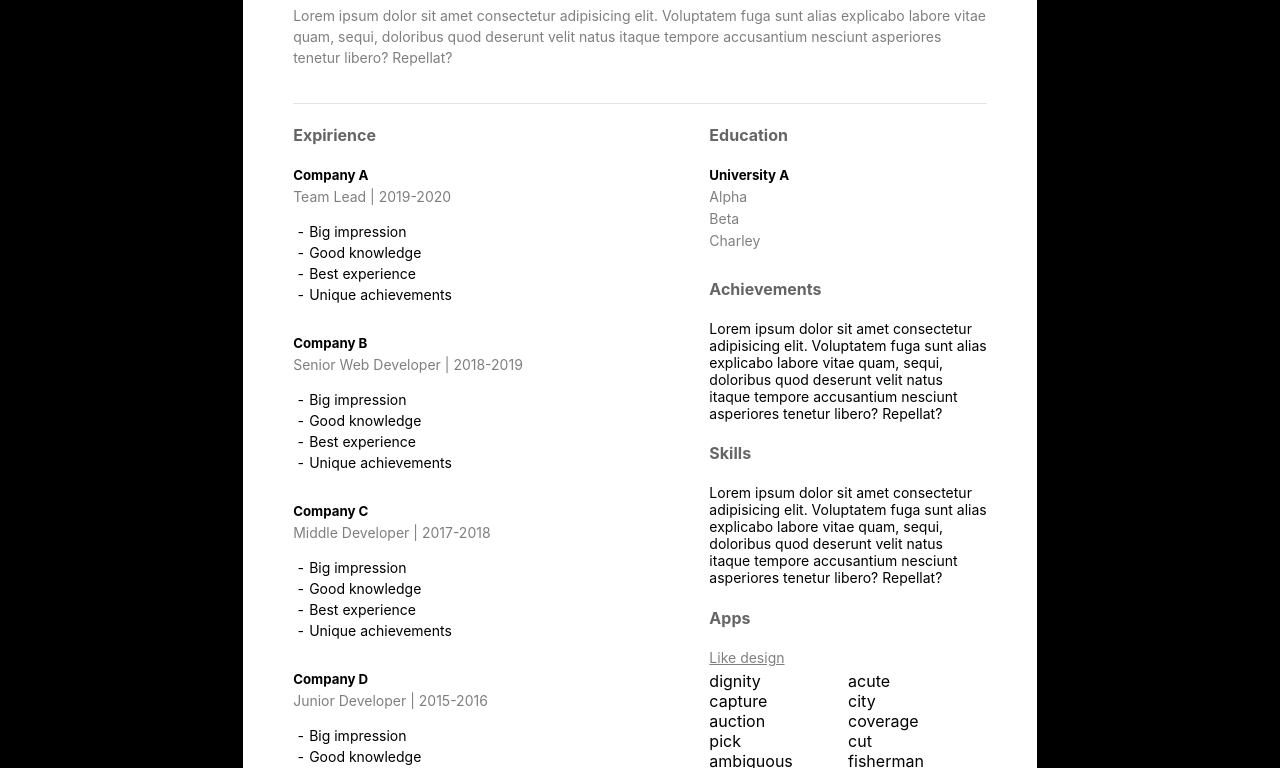
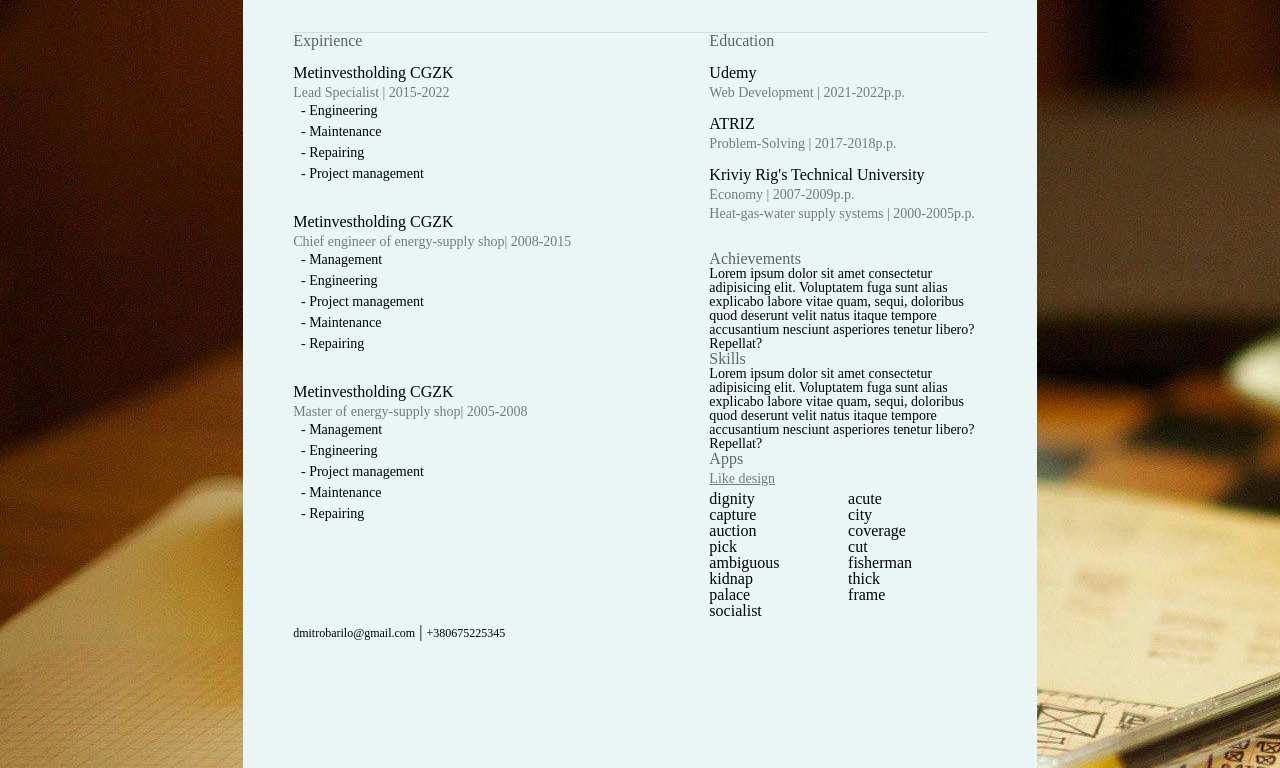
Before and after one commit to Barylo/cv, a plain HTML site: page index.html in a window 1280 px wide. Shown: the part 282-1050 px from the top of the page. Drawn offline with Linux system fonts and the light colour scheme.

Commit message:
first commit of my cv

```diff
--- a/index.html
+++ b/index.html
@@ -5,77 +5,79 @@
   <meta http-equiv="X-UA-Compatible" content="IE=edge">
   <meta name="viewport" content="width=device-width, initial-scale=1.0">
   <link rel="stylesheet" href="./lib/css/styles.css">
+  <link rel="stylesheet" href="./lib/css/reset.css">
   <title>Document</title>
 </head>
 <body>
   <main>
     <section class="head-section">
       <h1>
-        Alexandr Tovmach
+        Dmytro Barylo
       </h1>
       <h3>
-        Software Engineer | Company name
+        Software Engineer | Freelancer
       </h3>
       <p>
-        Lorem ipsum dolor sit amet consectetur adipisicing elit. Voluptatem fuga sunt alias explicabo labore vitae quam, sequi, doloribus quod deserunt velit natus itaque tempore accusantium nesciunt asperiores tenetur libero? Repellat?
+        Let's make ideas come true together!
       </p>
     </section>
     <div class="content">
       <section class="content-section-left">
         <h4 class="section-title">Expirience</h4>
+        <br>
         <div class="experience-item">
-          <h5>Company A</h5>
-          <p class="section-subtitle">Team Lead | 2019-2020</p>
+          <h5>Metinvestholding CGZK</h5>
+          <p class="section-subtitle">Lead Specialist | 2015-2022</p>
           <ul>
-            <li>Big impression</li>
-            <li>Good knowledge</li>
-            <li>Best experience</li>
-            <li>Unique achievements</li>
+            <li>Engineering</li>
+            <li>Maintenance</li>
+            <li>Repairing</li>
+            <li>Project management</li>
           </ul>
         </div>
         <div class="experience-item">
-          <h5>Company B</h5>
-          <p class="section-subtitle">Senior Web Developer | 2018-2019</p>
+          <h5>Metinvestholding CGZK</h5>
+          <p class="section-subtitle">Chief engineer of energy-supply shop| 2008-2015</p>
           <ul>
-            <li>Big impression</li>
-            <li>Good knowledge</li>
-            <li>Best experience</li>
-            <li>Unique achievements</li>
+            <li>Management</li>
+            <li>Engineering</li>
+            <li>Project management</li>
+            <li>Maintenance</li>
+            <li>Repairing</li>
           </ul>
         </div>
         <div class="experience-item">
-          <h5>Company C</h5>
-          <p class="section-subtitle">Middle Developer | 2017-2018</p>
+          <h5>Metinvestholding CGZK</h5>
+          <p class="section-subtitle">Master of energy-supply shop| 2005-2008</p>
           <ul>
-            <li>Big impression</li>
-            <li>Good knowledge</li>
-            <li>Best experience</li>
-            <li>Unique achievements</li>
+            <li>Management</li>
+            <li>Engineering</li>
+            <li>Project management</li>
+            <li>Maintenance</li>
+            <li>Repairing</li>
           </ul>
         </div>
-        <div class="experience-item">
-          <h5>Company D</h5>
-          <p class="section-subtitle">Junior Developer | 2015-2016</p>
-          <ul>
-            <li>Big impression</li>
-            <li>Good knowledge</li>
-            <li>Best experience</li>
-            <li>Unique achievements</li>
-          </ul>
-        </div>
+
         <footer class="contacts">
-          <a href="mailto:alexandrtovmach@gmail.com">alexandrtovmach@gmail.com</a>
+          <a href="mailto:dmitrobarilo@gmail.com">dmitrobarilo@gmail.com</a>
           |
-          <a href="tel:+380123456789">+380123456789</a>
+          <a href="tel:+380675225345">+380675225345</a>
         </footer>
       </section>
       <section class="content-section-right">
         <h4 class="section-title">Education</h4>
+        <br>
         <div class="experience-item">
-          <h5>University A</h5>
-          <p class="section-subtitle">Alpha</p>
-          <p class="section-subtitle">Beta</p>
-          <p class="section-subtitle">Charley</p>
+          <h5>Udemy</h5>
+          <p class="section-subtitle">Web Development | 2021-2022р.р.</p>
+          <br>
+          <h5>ATRIZ</h5>
+          <p class="section-subtitle">Problem-Solving | 2017-2018р.р.</p>
+          <br>
+          <h5>Kriviy Rig's Technical University</h5>
+          <p class="section-subtitle">Economy | 2007-2009р.р.</p>
+          <p class="section-subtitle">Heat-gas-water supply systems | 2000-2005р.р.</p>
+
         </div>
         <h4 class="section-title">Achievements</h4>
         <p class="description">
--- /dev/null
+++ b/lib/css/reset.css
@@ -0,0 +1,48 @@
+/* http://meyerweb.com/eric/tools/css/reset/
+   v2.0 | 20110126
+   License: none (public domain)
+*/
+
+html, body, div, span, applet, object, iframe,
+h1, h2, h3, h4, h5, h6, p, blockquote, pre,
+a, abbr, acronym, address, big, cite, code,
+del, dfn, em, img, ins, kbd, q, s, samp,
+small, strike, strong, sub, sup, tt, var,
+b, u, i, center,
+dl, dt, dd, ol, ul, li,
+fieldset, form, label, legend,
+table, caption, tbody, tfoot, thead, tr, th, td,
+article, aside, canvas, details, embed,
+figure, figcaption, footer, header, hgroup,
+menu, nav, output, ruby, section, summary,
+time, mark, audio, video {
+	margin: 0;
+	padding: 0;
+	border: 0;
+	font-size: 100%;
+	font: inherit;
+	vertical-align: baseline;
+}
+/* HTML5 display-role reset for older browsers */
+article, aside, details, figcaption, figure,
+footer, header, hgroup, menu, nav, section {
+	display: block;
+}
+body {
+	line-height: 1;
+}
+ol, ul {
+	list-style: none;
+}
+blockquote, q {
+	quotes: none;
+}
+blockquote:before, blockquote:after,
+q:before, q:after {
+	content: '';
+	content: none;
+}
+table {
+	border-collapse: collapse;
+	border-spacing: 0;
+}
--- a/lib/css/styles.css
+++ b/lib/css/styles.css
@@ -1,5 +1,5 @@
 body {
-  background-color: #000000;
+  background-image: url(../img/1.jpg);
   font-family: -apple-system, BlinkMacSystemFont, "Segoe UI", Roboto, Helvetica, Arial, sans-serif, "Apple Color Emoji", "Segoe UI Emoji", "Segoe UI Symbol";
 }
 
@@ -7,7 +7,7 @@ main {
   margin: 150px auto;
   width: calc(210mm - 50px * 2);
   height: calc(297mm - 10px * 2);
-  background-color: white;
+  background-color: #EAF6F6;
   padding: 10px 50px;
 }
 
```
Also changed, not shown: lib/img/1.jpg (added), 1 other file.
